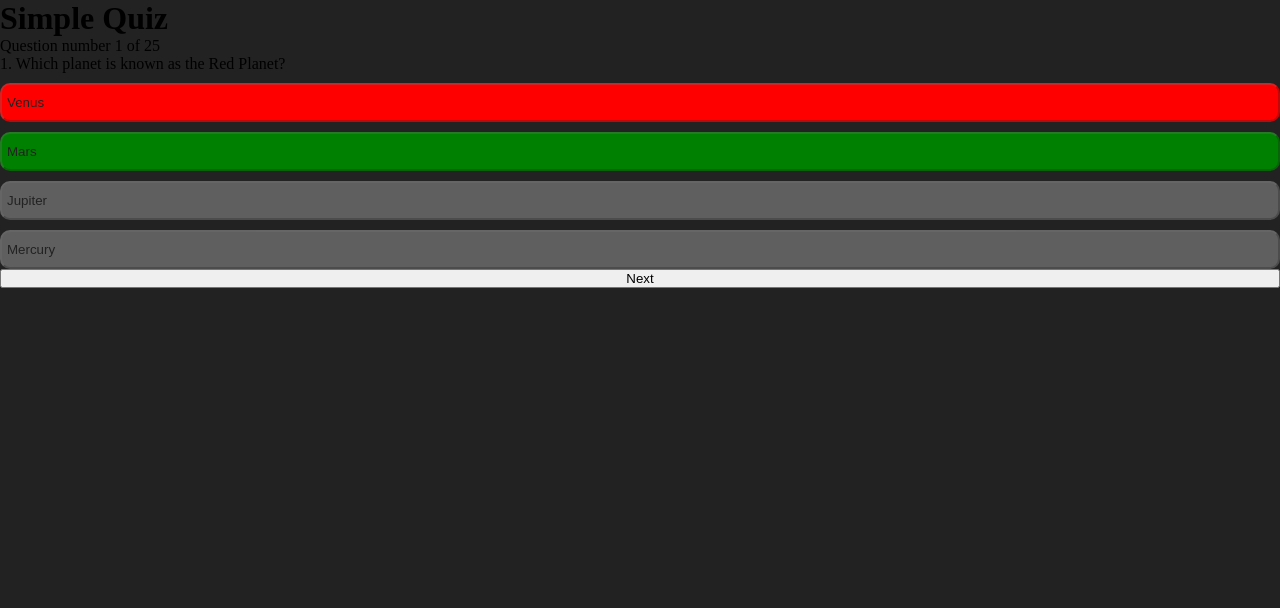
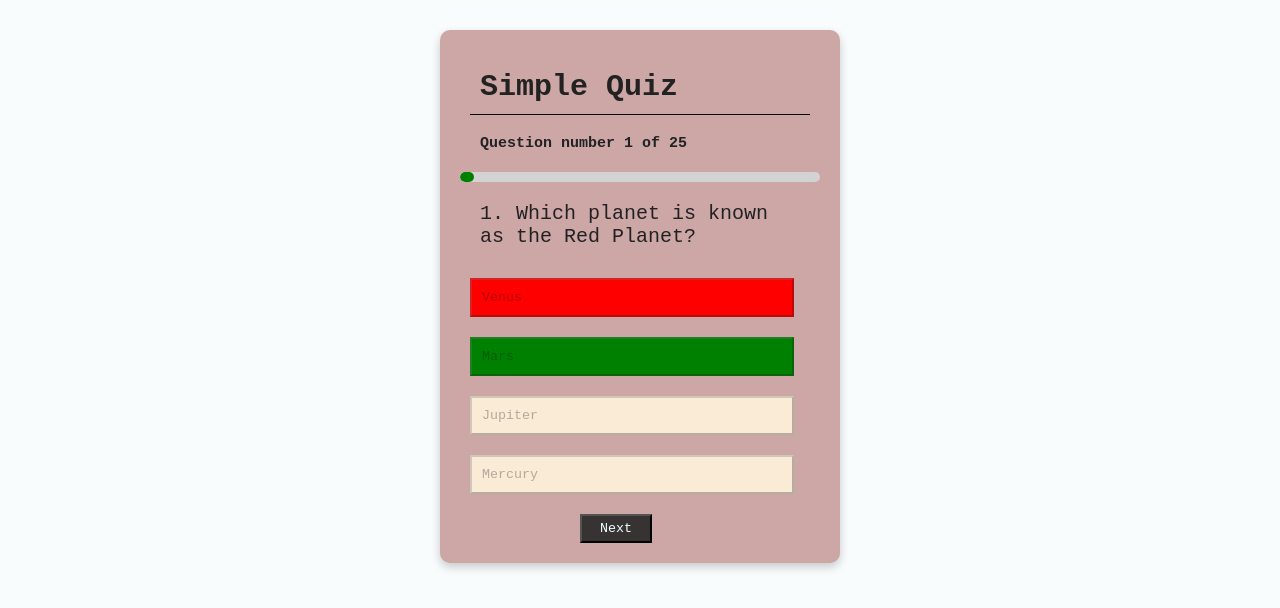
Before and after one commit to girmawshitanew2112-source/SimpleQuizeApp, a plain HTML site: page index.html in a window 1280 px wide. Both pictures are taken after a click on the button "Venus". Drawn offline with Linux system fonts and the light colour scheme.

Commit message:
Add files via upload
I added some styles

```diff
--- a/style.css
+++ b/style.css
@@ -1,70 +1,83 @@
-*{
+* {
     margin: 0;
-    padding: 0
+    font-family: 'Courier New', Courier, monospace;
+    box-sizing: border-box;
 }
 body{
-    background: #222;
+    background-color: hsl(180, 33%, 98%);
+    align-items: center;
+}
+.work-area {
+    background: rgb(205, 166, 166);
+    color: #222;
+    width: 90%;
+    max-width: 400px;
+    margin: 30px auto 0;
+    padding: 20px;
+    border-radius: 10px;
+    display: block;
+    box-shadow: 0 4px 10px rgba(0, 0, 0, 0.2);
+}
+.work-area h1{
+    margin: 10px;
+    padding:10px;
+    font-size: 30px;
+    border-bottom: 1px solid black;
+
+}.work-area p{
+    margin: 10px;
+    padding:10px;
+    font-size: 20px;
+}
+.btn{
+    display: "block";
+    width:90%;
+    text-align: left;
+    margin: 10px;
+    padding:10px;
+    background-color: antiquewhite;
+    cursor: pointer;
+}
+.next{
+    background-color: #373333;
+    color:azure;
+    margin-top: 10px;
+    margin-left: 120px;
+    width:20%;
+    padding:5px;
+    text-align: center;
+     cursor: pointer;
 
 }
-.head{
-    background: #fff;
-    color:#222;
-    margin: 30px auto 0;
-    padding:10px;
-    border-radius: 10px;
-    border-color: aqua;
-    display:block;
-    align-items: center;
-    width:90%;
-    max-width:400px;
+#progress-text{
+    font-size: 15px;
+    font-weight: 800;
+
 
 }
-.head h1{
-    font-family:sans-serif;
-    font-size: 30px;
-    border-bottom: 1px solid black;
-    font-size: 18px;
-    padding: 10px;
-    margin:10px;
+.progress-track {
+    width: 100%;
+    height: 10px;
+    background-color: lightgray;
+    border-radius: 10px;
+    overflow: hidden;
 }
-.head h3{
- font-size: 18px;
- padding: 5px;
- margin:5px;
-}
-.btn{
-    width:100%;
-    display:block;
-    text-align:left;
-    padding:10px 5px;
-    margin:10px auto 0;
-    cursor: pointer;
-    transition: 0.5ms;
-    color: #222;
+
+#progress-bar {
+    width: 0%;
+    height: 100%;
+    background-color: green;
     border-radius: 10px;
-}
-.head button:hover{
-    background: #767a79;
-    color:#fff
-}
-.head button:active{
-    background: #5ec0a8;
-    color: rgb(189, 126, 189);
-}
-.next{
-    width:100%;
-    display: flex;
-    align-items: center;
+    transition: width 0.4s ease;
 
 }
-.next button{
-    width:auto;
-    padding:8px;
-    margin:8px auto;
+#restart-button{
+     background-color: #373333;
+    color:azure;
+    margin-top: 10px;
+    margin-left: 120px;
+    width:20%;
+    padding:5px;
     text-align: center;
     cursor: pointer;
-    display: block;
-    border-radius: 5px;
-    background-color: #222;
-    color: #fff;
 }
```
